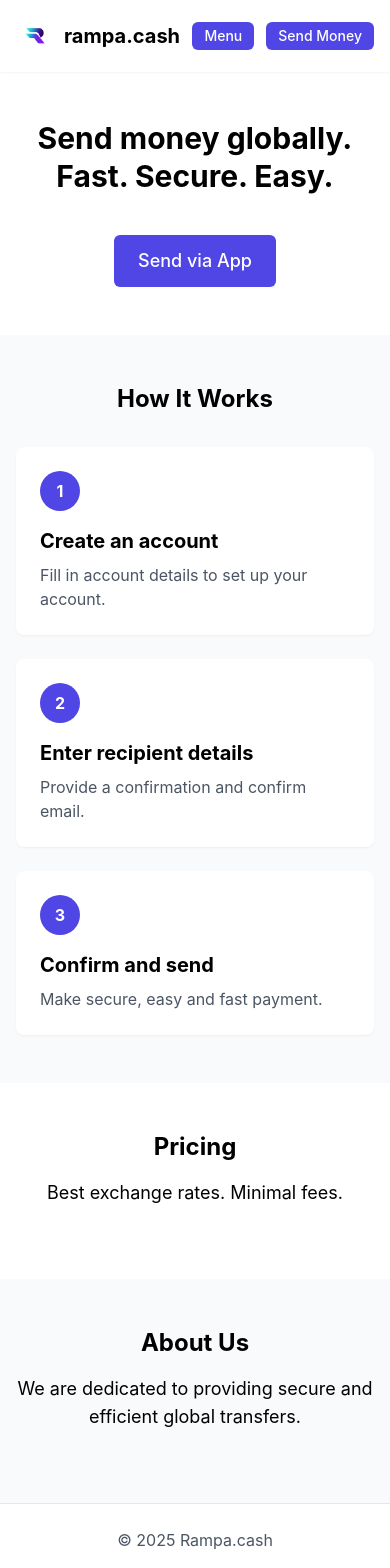
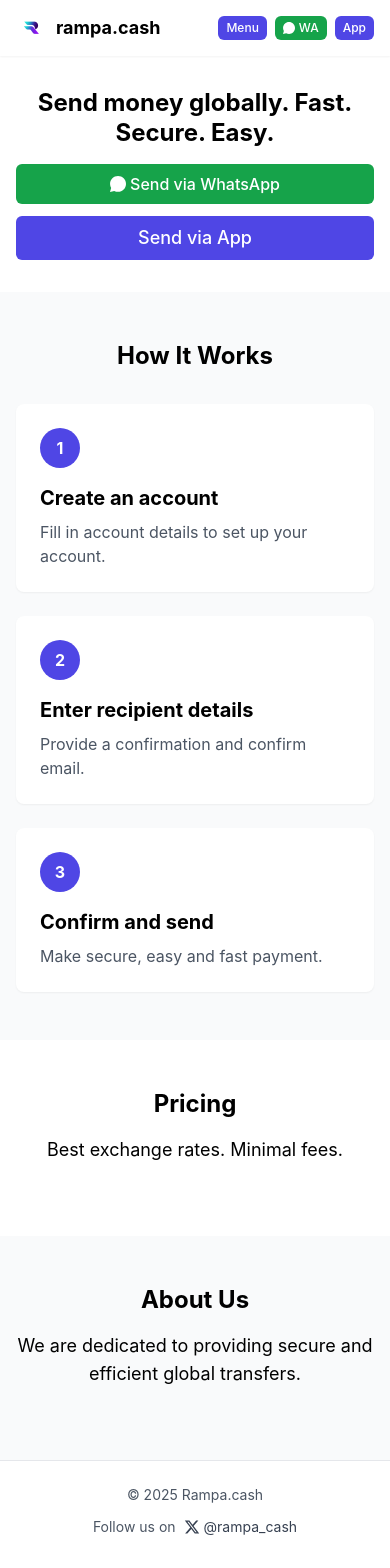
Before and after one commit to rampa-cash/rampa-cash-web, a Next.js app: page / in a window 390 px wide. Shown: the top 1568 px of the page. Built offline with nearby package versions, Linux system fonts and the light colour scheme.

Commit message:
Better responsiveness across all device sizes

```diff
--- a/pages/index.tsx
+++ b/pages/index.tsx
@@ -15,12 +15,14 @@
         <link rel="icon" href="/logo.png" type="image/png" />
       </Head>
 
-      <header className="py-4 px-4 md:px-6 shadow-sm">
+      <header className="py-3 px-4 md:py-4 md:px-6 shadow-sm">
         <nav className="container mx-auto flex items-center justify-between">
-          <div className="flex items-center">
-            <img src="/logo.png" alt="RAMPA logo" className="logo" />
-            <span className="font-bold text-xl ml-2">rampa.cash</span>
-          </div>
+          <Link href="/">
+            <div className="flex items-center cursor-pointer">
+              <img src="/logo.png" alt="RAMPA logo" className="w-8 h-8 md:w-10 md:h-10" />
+              <span className="font-bold text-lg md:text-xl ml-2">rampa.cash</span>
+            </div>
+          </Link>
 
           {/* Desktop Navigation */}
           <div className="hidden md:flex items-center space-x-8">
@@ -38,16 +40,28 @@
             </Link>
           </div>
 
-          {/* Mobile Menu Button */}
+          {/* Mobile Menu Button and CTA */}
           <div className="flex items-center md:hidden">
             <button
-              className="bg-indigo-600 text-white px-3 py-1 text-sm rounded-md font-medium hover:bg-indigo-700 transition mr-3"
+              className="bg-indigo-600 text-white px-2 py-1 text-xs rounded-md font-medium hover:bg-indigo-700 transition mr-2"
               onClick={() => setMobileMenuOpen(!mobileMenuOpen)}
             >
               Menu
             </button>
-            <Link href="/start" className="bg-indigo-600 text-white px-3 py-1 text-sm rounded-md font-medium hover:bg-indigo-700 transition">
-              Send Money
+            <Link
+              href="/whatsapp-transfer"
+              className="flex items-center bg-green-600 text-white px-2 py-1 text-xs rounded-md font-medium hover:bg-green-700 transition mr-2"
+            >
+              <svg className="w-3 h-3 mr-1" viewBox="0 0 24 24" fill="currentColor">
+                <path d="M20.52 3.449C18.24 1.245 15.24 0 12.045 0 5.463 0 .104 5.334.101 11.893c0 2.096.549 4.14 1.595 5.945L0 24l6.335-1.652c1.746.943 3.71 1.444 5.71 1.447h.006c6.585 0 11.946-5.336 11.949-11.896 0-3.176-1.24-6.165-3.495-8.411l.015-.039z" />
+              </svg>
+              WA
+            </Link>
+            <Link
+              href="/start"
+              className="bg-indigo-600 text-white px-2 py-1 text-xs rounded-md font-medium hover:bg-indigo-700 transition"
+            >
+              App
             </Link>
           </div>
 
@@ -58,7 +72,7 @@
               className="flex items-center bg-green-600 text-white px-4 py-2 rounded-md font-medium hover:bg-green-700 transition"
             >
               <svg className="w-4 h-4 mr-1" viewBox="0 0 24 24" fill="currentColor">
-                <path fillRule="evenodd" clipRule="evenodd" d="M20.52 3.449C18.24 1.245 15.24 0 12.045 0 5.463 0 .104 5.334.101 11.893c0 2.096.549 4.14 1.595 5.945L0 24l6.335-1.652c1.746.943 3.71 1.444 5.71 1.447h.006c6.585 0 11.946-5.336 11.949-11.896 0-3.176-1.24-6.165-3.495-8.411l.015-.039zM12.042 21.785h-.004c-1.78 0-3.524-.478-5.038-1.377l-.361-.214-3.741.975 1.001-3.648-.239-.379c-.986-1.568-1.504-3.379-1.503-5.26.004-5.431 4.438-9.849 9.893-9.849 2.64 0 5.122 1.03 6.988 2.898 1.866 1.869 2.893 4.352 2.892 6.994-.003 5.442-4.431 9.86-9.885 9.86h-.002z" />
+                <path d="M20.52 3.449C18.24 1.245 15.24 0 12.045 0 5.463 0 .104 5.334.101 11.893c0 2.096.549 4.14 1.595 5.945L0 24l6.335-1.652c1.746.943 3.71 1.444 5.71 1.447h.006c6.585 0 11.946-5.336 11.949-11.896 0-3.176-1.24-6.165-3.495-8.411l.015-.039zM12.042 21.785h-.004c-1.78 0-3.524-.478-5.038-1.377l-.361-.214-3.741.975 1.001-3.648-.239-.379c-.986-1.568-1.504-3.379-1.503-5.26.004-5.431 4.438-9.849 9.893-9.849 2.64 0 5.122 1.03 6.988 2.898 1.866 1.869 2.893 4.352 2.892 6.994-.003 5.442-4.431 9.86-9.885 9.86h-.002z" />
               </svg>
               Send via WhatsApp
             </Link>
@@ -69,10 +83,10 @@
           </div>
         </nav>
 
-        {/* Mobile Menu */}
+        {/* Mobile Menu - Improved for mobile */}
         {mobileMenuOpen && (
-          <div className="md:hidden bg-white py-4 px-4 border-t">
-            <div className="flex flex-col space-y-4">
+          <div className="md:hidden bg-white py-3 px-4 border-t">
+            <div className="flex flex-col space-y-3">
               <Link href="/" className="font-medium text-gray-800 hover:text-indigo-600">
                 Home
               </Link>
@@ -91,17 +105,33 @@
       </header>
 
       <main>
-        {/* Hero Section */}
-        <section className="py-12 md:py-20 text-center px-4">
+        {/* Hero Section - Mobile optimized */}
+        <section className="py-8 md:py-16 text-center px-4">
           <div className="max-w-4xl mx-auto">
-            <h1 className="text-3xl md:text-5xl font-bold mb-6 leading-tight">
+            <h1 className="text-2xl sm:text-3xl md:text-5xl font-bold mb-4 md:mb-6 leading-tight">
               Send money globally.
-              <br />
-              Fast. Secure. Easy.
+              <br className="hidden sm:block" />
+              <span className="sm:inline"> Fast. Secure. Easy.</span>
             </h1>
-            <Link href="/start" className="inline-block bg-indigo-600 text-white px-6 py-3 rounded-md font-medium hover:bg-indigo-700 transition text-lg mt-4">
-              Send via App
-            </Link>
+
+            <div className="flex flex-col sm:flex-row items-center justify-center space-y-3 sm:space-y-0 sm:space-x-3 mt-4">
+              <Link
+                href="/whatsapp-transfer"
+                className="w-full sm:w-auto flex items-center justify-center bg-green-600 text-white px-4 py-2 rounded-md font-medium hover:bg-green-700 transition"
+              >
+                <svg className="w-4 h-4 mr-1" viewBox="0 0 24 24" fill="currentColor">
+                  <path d="M20.52 3.449C18.24 1.245 15.24 0 12.045 0 5.463 0 .104 5.334.101 11.893c0 2.096.549 4.14 1.595 5.945L0 24l6.335-1.652c1.746.943 3.71 1.444 5.71 1.447h.006c6.585 0 11.946-5.336 11.949-11.896 0-3.176-1.24-6.165-3.495-8.411l.015-.039z" />
+                </svg>
+                Send via WhatsApp
+              </Link>
+
+              <Link
+                href="/start"
+                className="w-full sm:w-auto bg-indigo-600 text-white px-6 py-2 rounded-md font-medium hover:bg-indigo-700 transition text-lg"
+              >
+                Send via App
+              </Link>
+            </div>
           </div>
         </section>
 
@@ -160,20 +190,20 @@
       <footer className="py-6 md:py-8 border-t">
         <div className="container mx-auto px-4 text-center text-gray-600">
           <div className="flex flex-col items-center justify-center">
-            <p className="mb-4">© {new Date().getFullYear()} Rampa.cash</p>
+            <p className="mb-3 md:mb-4 text-sm md:text-base">© {new Date().getFullYear()} Rampa.cash</p>
 
-            <div className="flex items-center">
-              <span className="mr-2">Follow us on</span>
+            <div className="flex flex-wrap items-center justify-center">
+              <span className="mr-2 text-sm md:text-base">Follow us on</span>
               <a
                 href="https://x.com/rampa_cash"
                 target="_blank"
                 rel="noopener noreferrer"
                 className="inline-flex items-center text-gray-700 hover:text-indigo-600 transition-colors"
               >
-                <svg className="w-5 h-5" viewBox="0 0 24 24" fill="currentColor">
+                <svg className="w-4 h-4 md:w-5 md:h-5" viewBox="0 0 24 24" fill="currentColor">
                   <path d="M18.244 2.25h3.308l-7.227 8.26 8.502 11.24H16.17l-5.214-6.817L4.99 21.75H1.68l7.73-8.835L1.254 2.25H8.08l4.713 6.231zm-1.161 17.52h1.833L7.084 4.126H5.117z" />
                 </svg>
-                <span className="ml-1">@rampa_cash</span>
+                <span className="ml-1 text-sm md:text-base">@rampa_cash</span>
               </a>
             </div>
           </div>
```
